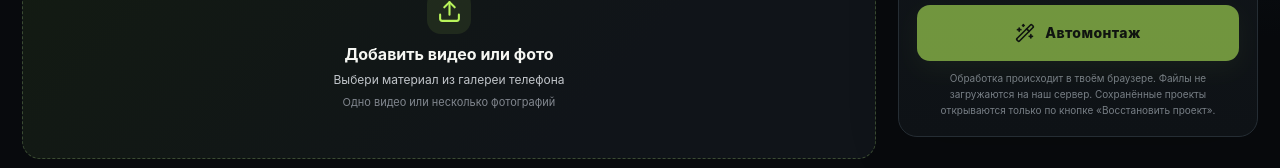
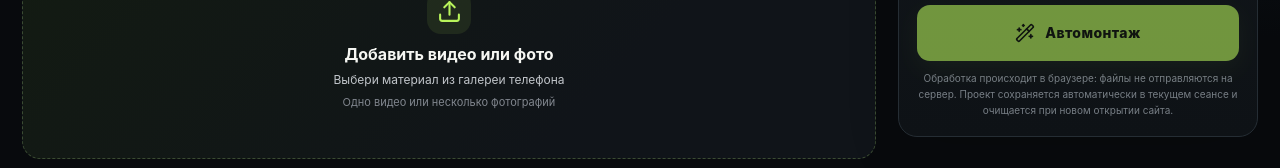
Before and after one commit to mlbbgame/dravex-ai-video-editor, a React (Vite) app: page / in a window 1280 px wide. Shown: the part 436-604 px from the top of the page. Built offline with nearby package versions, Linux system fonts and the light colour scheme.

Commit message:
Align project-save messaging with the session-only autosave behavior

```diff
--- a/src/App.tsx
+++ b/src/App.tsx
@@ -157,7 +157,7 @@ export default function App() {
 
   useEffect(() => () => { mediaUrls.forEach((url) => URL.revokeObjectURL(url)); }, [mediaUrls]);
 
-  // Saved projects are restored only after an explicit user action, never on page startup.
+  // Restore the active project only within the same tab session; a fresh session starts clean.
   useEffect(() => () => { if (musicUrl) URL.revokeObjectURL(musicUrl); }, [musicUrl]);
   useEffect(() => () => { if (outputUrl) URL.revokeObjectURL(outputUrl); }, [outputUrl]);
   useEffect(() => () => { if (previewUrl) URL.revokeObjectURL(previewUrl); }, [previewUrl]);
@@ -902,7 +902,7 @@ export default function App() {
         </details>
 
         <button className="dravex-create" type="button" disabled={!mediaFiles.length || busy || previewBusy} onClick={createMontage}>{busy ? <LoaderCircle className="dravex-spin" size={20} /> : <WandSparkles size={20} />}{stage === "rendering" ? "Создаём видео…" : stage === "analyzing" ? "Анализируем материал…" : "Автомонтаж"}</button>
-        <p className="dravex-privacy">Обработка происходит в твоём браузере. Файлы не загружаются на наш сервер. Сохранённые проекты открываются только по кнопке «Восстановить проект».</p>
+        <p className="dravex-privacy">Обработка происходит в браузере: файлы не отправляются на сервер. Проект сохраняется автоматически в текущем сеансе и очищается при новом открытии сайта.</p>
 
         {busy && <div className="dravex-progress"><div className="dravex-progress-top"><strong>{stage === "analyzing" ? "Анализ материала" : "Создание ролика"}</strong><span>{stage === "analyzing" ? `${getScanPercent(scan)}%` : `${renderProgress}%`}</span></div><div className="dravex-progress-track"><span style={{ width: `${stage === "analyzing" ? getScanPercent(scan) : renderProgress}%` }} /></div><p>{message}</p><small>Не закрывай вкладку во время создания видео.</small></div>}
         {error && <div className="dravex-error" role="alert">{error}</div>}
```
